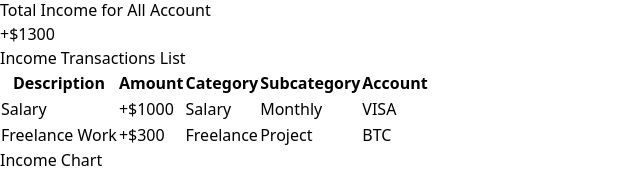
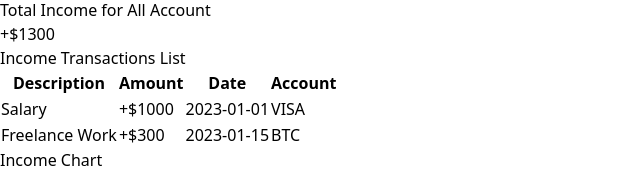
Before and after one commit to Codinglone/taskforce-expense-tracker-frontend, a React (Vite) app: page /income in a window 1280 px wide. Shown: the part 734-913 px from the top of the page, without its empty margins (0-640 px from the left). Built offline with nearby package versions, Linux system fonts and the light colour scheme.

Commit message:
made small changes in UI on Income page

```diff
--- a/src/pages/Income.jsx
+++ b/src/pages/Income.jsx
@@ -1,21 +1,46 @@
-import React, { useState, useEffect } from 'react';
-import { Bar } from 'react-chartjs-2';
-import 'chart.js/auto';
+import React, { useState, useEffect } from "react";
+import { Bar } from "react-chartjs-2";
+import "chart.js/auto";
 
 const Income = () => {
   const [transactions, setTransactions] = useState([
-    { description: 'Salary', amount: 1000, type: 'income', category: 'Salary', subcategory: 'Monthly', account: 'VISA' },
-    { description: 'Freelance Work', amount: 300, type: 'income', category: 'Freelance', subcategory: 'Project', account: 'BTC' },
+    {
+      description: "Salary",
+      amount: 1000,
+      type: "income",
+      account: "VISA",
+      date: "2023-01-01",
+    },
+    {
+      description: "Freelance Work",
+      amount: 300,
+      type: "income",
+      account: "BTC",
+      date: "2023-01-15",
+    },
   ]);
-  const [selectedAccount, setSelectedAccount] = useState('All');
+  const [selectedAccount, setSelectedAccount] = useState("All");
   const [totalIncome, setTotalIncome] = useState(0);
   const [showTransactionForm, setShowTransactionForm] = useState(false);
-  const [newTransaction, setNewTransaction] = useState({ description: '', amount: 0, category: '', subcategory: '', account: '' });
+  const [newTransaction, setNewTransaction] = useState({
+    description: "",
+    amount: 0,
+    account: "",
+    date: "",
+  });
 
   useEffect(() => {
     const calculateTotalIncome = () => {
-      const filteredTransactions = selectedAccount === 'All' ? transactions : transactions.filter(transaction => transaction.account === selectedAccount);
-      const totalIncome = filteredTransactions.reduce((sum, transaction) => sum + parseFloat(transaction.amount), 0);
+      const filteredTransactions =
+        selectedAccount === "All"
+          ? transactions
+          : transactions.filter(
+              (transaction) => transaction.account === selectedAccount
+            );
+      const totalIncome = filteredTransactions.reduce(
+        (sum, transaction) => sum + parseFloat(transaction.amount),
+        0
+      );
       setTotalIncome(totalIncome);
     };
 
@@ -24,37 +49,47 @@ const Income = () => {
 
   const addTransaction = (e) => {
     e.preventDefault();
-    setTransactions([...transactions, { ...newTransaction, type: 'income' }]);
+    setTransactions([...transactions, { ...newTransaction, type: "income" }]);
     setShowTransactionForm(false);
-    setNewTransaction({ description: '', amount: 0, category: '', subcategory: '', account: '' });
+    setNewTransaction({
+      description: "",
+      amount: 0,
+      account: "",
+      date: "",
+    });
   };
 
-  const filteredTransactions = selectedAccount === 'All' ? transactions : transactions.filter(transaction => transaction.account === selectedAccount);
+  const filteredTransactions =
+    selectedAccount === "All"
+      ? transactions
+      : transactions.filter(
+          (transaction) => transaction.account === selectedAccount
+        );
 
   const chartData = {
-    labels: filteredTransactions.map(transaction => transaction.description),
+    labels: filteredTransactions.map((transaction) => transaction.description),
     datasets: [
       {
-        label: 'Amount',
-        data: filteredTransactions.map(transaction => transaction.amount),
-        backgroundColor: filteredTransactions.map(transaction => {
+        label: "Amount",
+        data: filteredTransactions.map((transaction) => transaction.amount),
+        backgroundColor: filteredTransactions.map((transaction) => {
           switch (transaction.account) {
-            case 'VISA':
-              return 'rgba(54, 162, 235, 0.6)';
-            case 'BTC':
-              return 'rgba(153, 102, 255, 0.6)';
+            case "VISA":
+              return "rgba(54, 162, 235, 0.6)";
+            case "BTC":
+              return "rgba(153, 102, 255, 0.6)";
             default:
-              return 'rgba(75, 192, 192, 0.6)';
+              return "rgba(75, 192, 192, 0.6)";
           }
         }),
-        borderColor: filteredTransactions.map(transaction => {
+        borderColor: filteredTransactions.map((transaction) => {
           switch (transaction.account) {
-            case 'VISA':
-              return 'rgba(54, 162, 235, 1)';
-            case 'BTC':
-              return 'rgba(153, 102, 255, 1)';
+            case "VISA":
+              return "rgba(54, 162, 235, 1)";
+            case "BTC":
+              return "rgba(153, 102, 255, 1)";
             default:
-              return 'rgba(75, 192, 192, 1)';
+              return "rgba(75, 192, 192, 1)";
           }
         }),
         borderWidth: 1,
@@ -79,40 +114,46 @@ const Income = () => {
             type="text"
             placeholder="Description"
             value={newTransaction.description}
-            onChange={(e) => setNewTransaction({ ...newTransaction, description: e.target.value })}
+            onChange={(e) =>
+              setNewTransaction({
+                ...newTransaction,
+                description: e.target.value,
+              })
+            }
             className="p-2 border rounded mr-2"
           />
           <input
             type="number"
             placeholder="Amount"
             value={newTransaction.amount}
-            onChange={(e) => setNewTransaction({ ...newTransaction, amount: e.target.value })}
+            onChange={(e) =>
+              setNewTransaction({ ...newTransaction, amount: e.target.value })
+            }
             className="p-2 border rounded mr-2"
           />
           <input
-            type="text"
-            placeholder="Category"
-            value={newTransaction.category}
-            onChange={(e) => setNewTransaction({ ...newTransaction, category: e.target.value })}
-            className="p-2 border rounded mr-2"
-          />
-          <input
-            type="text"
-            placeholder="Subcategory"
-            value={newTransaction.subcategory}
-            onChange={(e) => setNewTransaction({ ...newTransaction, subcategory: e.target.value })}
+            type="date"
+            value={newTransaction.date}
+            onChange={(e) =>
+              setNewTransaction({ ...newTransaction, date: e.target.value })
+            }
             className="p-2 border rounded mr-2"
           />
           <select
             value={newTransaction.account}
-            onChange={(e) => setNewTransaction({ ...newTransaction, account: e.target.value })}
+            onChange={(e) =>
+              setNewTransaction({ ...newTransaction, account: e.target.value })
+            }
             className="p-2 border rounded mr-2"
           >
             <option value="">Select Account</option>
             <option value="VISA">VISA</option>
             <option value="BTC">BTC</option>
           </select>
-          <button type="submit" className="bg-blue-500 text-white p-2 rounded-lg shadow hover:bg-blue-700">
+          <button
+            type="submit"
+            className="bg-blue-500 text-white p-2 rounded-lg shadow hover:bg-blue-700"
+          >
             Add
           </button>
         </form>
@@ -130,30 +171,40 @@ const Income = () => {
         </select>
       </div>
       <div className="mb-4">
-        <h3 className="text-xl font-bold text-gray-800">Total Income for {selectedAccount} Account</h3>
+        <h3 className="text-xl font-bold text-gray-800">
+          Total Income for {selectedAccount} Account
+        </h3>
         <p className="text-2xl font-bold text-green-600">+${totalIncome}</p>
       </div>
       <div className="mb-4">
-        <h3 className="text-xl font-bold text-gray-800">Income Transactions List</h3>
+        <h3 className="text-xl font-bold text-gray-800">
+          Income Transactions List
+        </h3>
         <div className="overflow-auto">
           <table className="min-w-full bg-white">
             <thead>
               <tr>
                 <th className="py-2 px-4 border-b text-left">Description</th>
                 <th className="py-2 px-4 border-b text-left">Amount</th>
-                <th className="py-2 px-4 border-b text-left">Category</th>
-                <th className="py-2 px-4 border-b text-left">Subcategory</th>
+                <th className="py-2 px-4 border-b text-left">Date</th>
                 <th className="py-2 px-4 border-b text-left">Account</th>
               </tr>
             </thead>
             <tbody>
               {filteredTransactions.map((transaction, index) => (
                 <tr key={index}>
-                  <td className="py-2 px-4 border-b text-left">{transaction.description}</td>
-                  <td className="py-2 px-4 border-b text-left text-green-600">+${transaction.amount}</td>
-                  <td className="py-2 px-4 border-b text-left">{transaction.category}</td>
-                  <td className="py-2 px-4 border-b text-left">{transaction.subcategory}</td>
-                  <td className="py-2 px-4 border-b text-left">{transaction.account}</td>
+                  <td className="py-2 px-4 border-b text-left">
+                    {transaction.description}
+                  </td>
+                  <td className="py-2 px-4 border-b text-left text-green-600">
+                    +${transaction.amount}
+                  </td>
+                  <td className="py-2 px-4 border-b text-left">
+                    {transaction.date}
+                  </td>
+                  <td className="py-2 px-4 border-b text-left">
+                    {transaction.account}
+                  </td>
                 </tr>
               ))}
             </tbody>
```
Also changed, not shown: src/components/Sidebar.jsx (+11 -3 lines).
